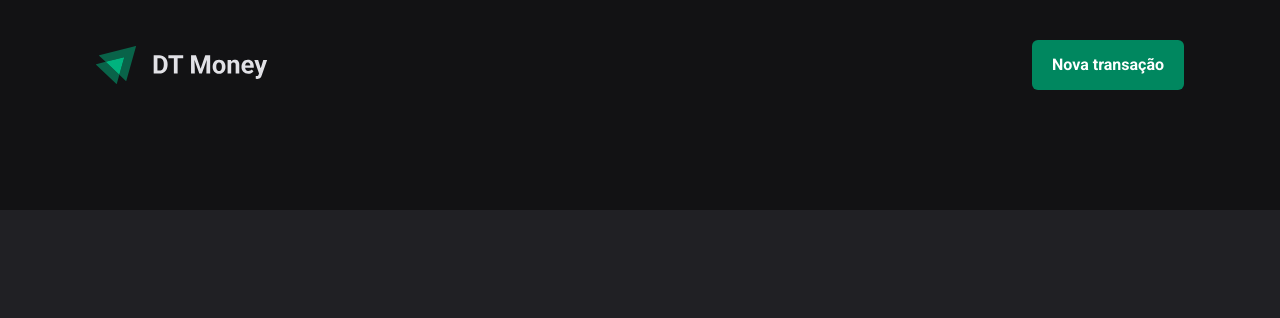
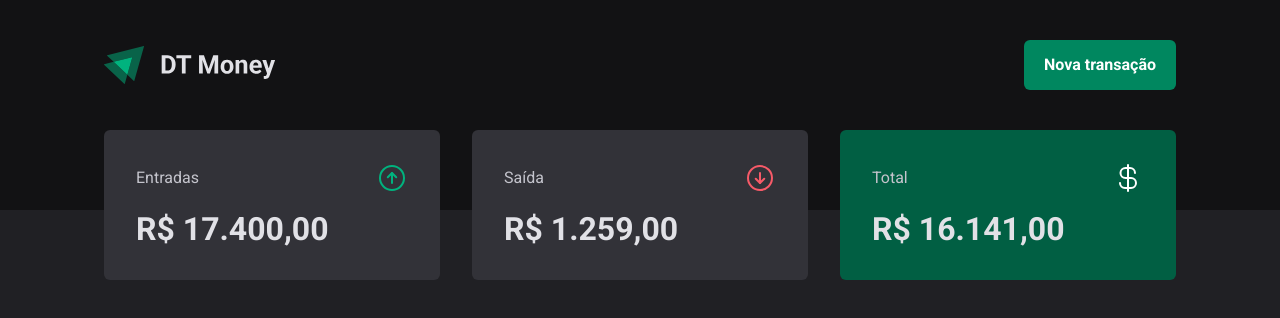
Before and after one commit to jarbsoncosta/Dt-Money, a React (Vite) app: page / in a window 1280 px wide. Shown: the top 318 px of the page. Built offline with nearby package versions, Linux system fonts and the light colour scheme.

Commit message:
feat: component Summary

```diff
--- a/package.json
+++ b/package.json
@@ -11,6 +11,7 @@
   },
   "dependencies": {
     "eslint": "^8.25.0",
+    "phosphor-react": "^1.4.1",
     "react": "^18.2.0",
     "react-dom": "^18.2.0",
     "styled-components": "^5.3.6"
--- a/src/components/Header/styles.ts
+++ b/src/components/Header/styles.ts
@@ -6,7 +6,7 @@
 `
 export const HeaderContent = styled.div`
   width: 100%;
-  padding: 0 1rem;
+  padding: 0 1.5rem;
   max-width: 1120px;
   margin: 0 auto;
   display: flex;
--- /dev/null
+++ b/src/components/Summary/index.tsx
@@ -0,0 +1,31 @@
+import { SummaryCard, SummaryContainer } from './styles'
+import Logo from '../../assets/logo.svg'
+import { ArrowCircleUp, ArrowCircleDown, CurrencyDollar } from 'phosphor-react'
+
+export function Summary() {
+  return (
+    <SummaryContainer>
+      <SummaryCard>
+        <header>
+          <span>Entradas</span>
+          <ArrowCircleUp size={32} color="#00b37e" />
+        </header>
+        <strong> R$ 17.400,00</strong>
+      </SummaryCard>
+      <SummaryCard>
+        <header>
+          <span>Saída</span>
+          <ArrowCircleDown size={32} color="#f75a68" />
+        </header>
+        <strong> R$ 1.259,00</strong>
+      </SummaryCard>
+      <SummaryCard variant="green">
+        <header>
+          <span>Total</span>
+          <CurrencyDollar size={32} color="#fff" />
+        </header>
+        <strong>R$ 16.141,00</strong>
+      </SummaryCard>
+    </SummaryContainer>
+  )
+}
--- /dev/null
+++ b/src/components/Summary/styles.ts
@@ -0,0 +1,43 @@
+import styled, { css } from 'styled-components'
+
+export const SummaryContainer = styled.section`
+  width: 100%;
+  padding: 0 1.5rem;
+  max-width: 1120px;
+  margin: 0 auto;
+
+  display: grid;
+  grid-template-columns: repeat(3, 1fr);
+  gap: 2rem;
+
+  margin-top: -5rem;
+`
+interface SummaryCardProps {
+  variant?: 'green'
+}
+
+export const SummaryCard = styled.div<SummaryCardProps>`
+  background: ${(props) => props.theme['gray-600']};
+  border-radius: 6px;
+  padding: 2rem;
+
+  header {
+    display: flex;
+    justify-content: space-between;
+    align-items: center;
+    color: ${(props) => props.theme['gray-300']};
+  }
+
+  strong {
+    display: block;
+    margin-top: 1rem;
+    font-size: 2rem;
+    font-weight: bold;
+  }
+
+  ${(props) =>
+    props.variant === 'green' &&
+    css`
+      background: ${props.theme['green-700']};
+    `}
+`
--- a/src/pages/Transactions/index.tsx
+++ b/src/pages/Transactions/index.tsx
@@ -1,9 +1,11 @@
 import { Header } from '../../components/Header'
+import { Summary } from '../../components/Summary'
 
 export function Transactions() {
   return (
     <div>
       <Header />
+      <Summary />
     </div>
   )
 }
```
Also changed, not shown: 1 other file (tests, documents, lock files or other folders).
